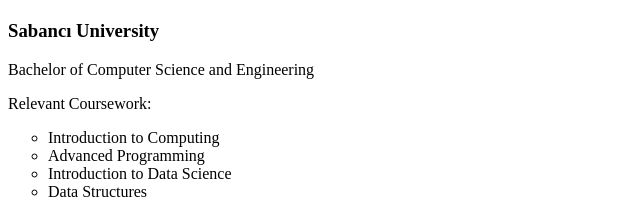
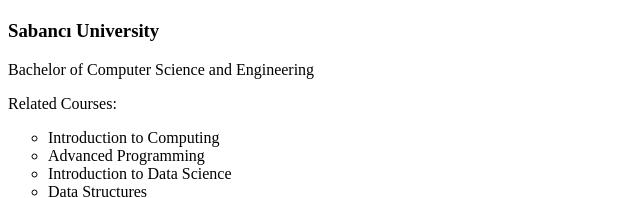
Before and after one commit to OnurArdaB/OnurArdaB.github.io, a website with bundled scripts: page index.html in a window 1280 px wide. Shown: the part 2446-2644 px from the top of the page, 0-640 px from the left. Built offline with nearby package versions, Linux system fonts and the light colour scheme; a web font is replaced by a local one.

Commit message:
Small Typo Fix
There was a small typo error in Education Part

```diff
--- a/index.html
+++ b/index.html
@@ -181,7 +181,7 @@
             <div class="subheading mb-3">Bachelor of Computer Science and Engineering</div>
 
             <p></p>
-            <div>Relevant Coursework:</div>
+            <div>Related Courses:</div>
             <p></p>
             <ul style="list-style:circle;">
               <li>Introduction to Computing</li>
```
